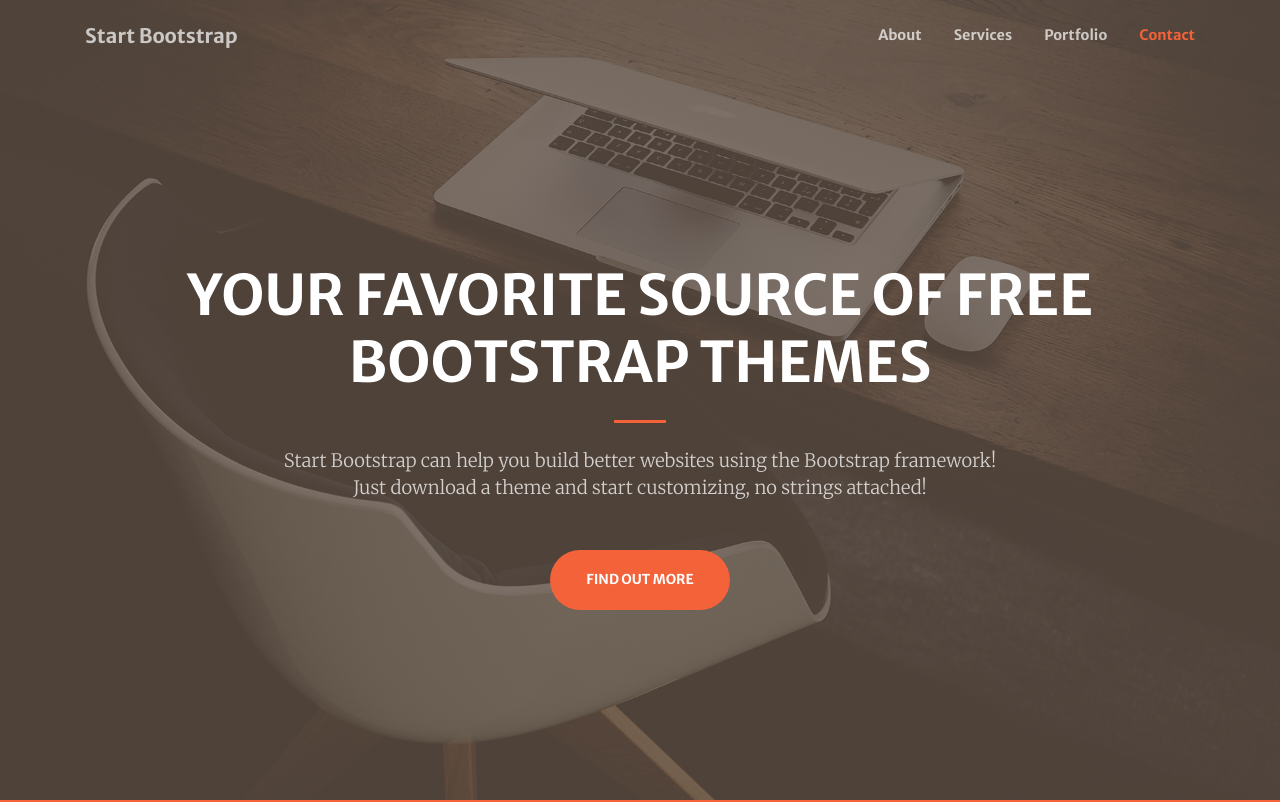
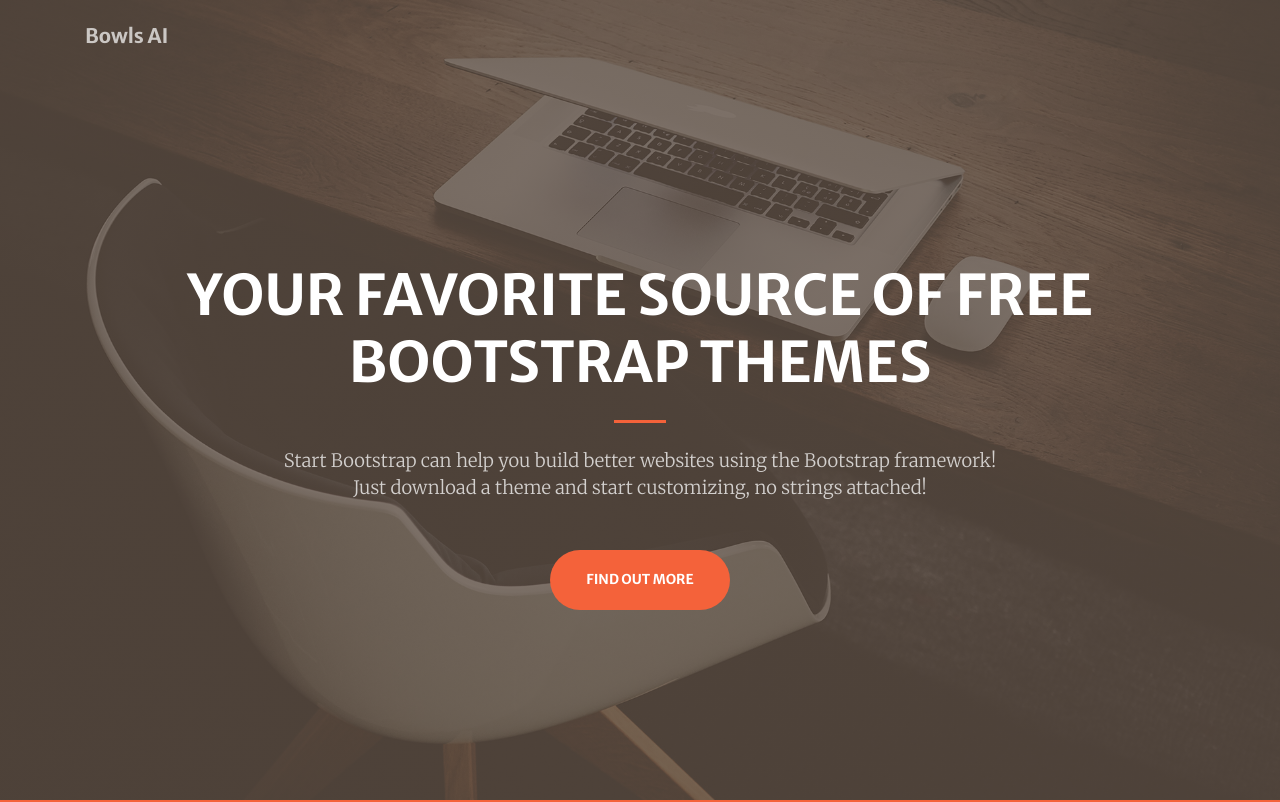
Before and after one commit to Average-Joe18/AI-Bowls, a plain HTML site: page index.html in a window 1280 px wide. Shown: the top 802 px of the page. Drawn offline with nearby package versions, Linux system fonts and the light colour scheme.

Commit message:
Changed title and navigation bar

```diff
--- a/index.html
+++ b/index.html
@@ -5,7 +5,7 @@
         <meta name="viewport" content="width=device-width, initial-scale=1, shrink-to-fit=no" />
         <meta name="description" content="" />
         <meta name="author" content="" />
-        <title>Creative - Start Bootstrap Theme</title>
+        <title>Bowls AI</title>
         <!-- Favicon-->
         <link rel="icon" type="image/x-icon" href="assets/img/favicon.ico" />
         <!-- Font Awesome icons (free version)-->
@@ -22,16 +22,7 @@
         <!-- Navigation-->
         <nav class="navbar navbar-expand-lg navbar-light fixed-top py-3" id="mainNav">
             <div class="container">
-                <a class="navbar-brand js-scroll-trigger" href="#page-top">Start Bootstrap</a>
-                <button class="navbar-toggler navbar-toggler-right" type="button" data-toggle="collapse" data-target="#navbarResponsive" aria-controls="navbarResponsive" aria-expanded="false" aria-label="Toggle navigation"><span class="navbar-toggler-icon"></span></button>
-                <div class="collapse navbar-collapse" id="navbarResponsive">
-                    <ul class="navbar-nav ml-auto my-2 my-lg-0">
-                        <li class="nav-item"><a class="nav-link js-scroll-trigger" href="#about">About</a></li>
-                        <li class="nav-item"><a class="nav-link js-scroll-trigger" href="#services">Services</a></li>
-                        <li class="nav-item"><a class="nav-link js-scroll-trigger" href="#portfolio">Portfolio</a></li>
-                        <li class="nav-item"><a class="nav-link js-scroll-trigger" href="#contact">Contact</a></li>
-                    </ul>
-                </div>
+                <a class="navbar-brand js-scroll-trigger" href="#page-top">Bowls AI</a>
             </div>
         </nav>
         <!-- Masthead-->
```
